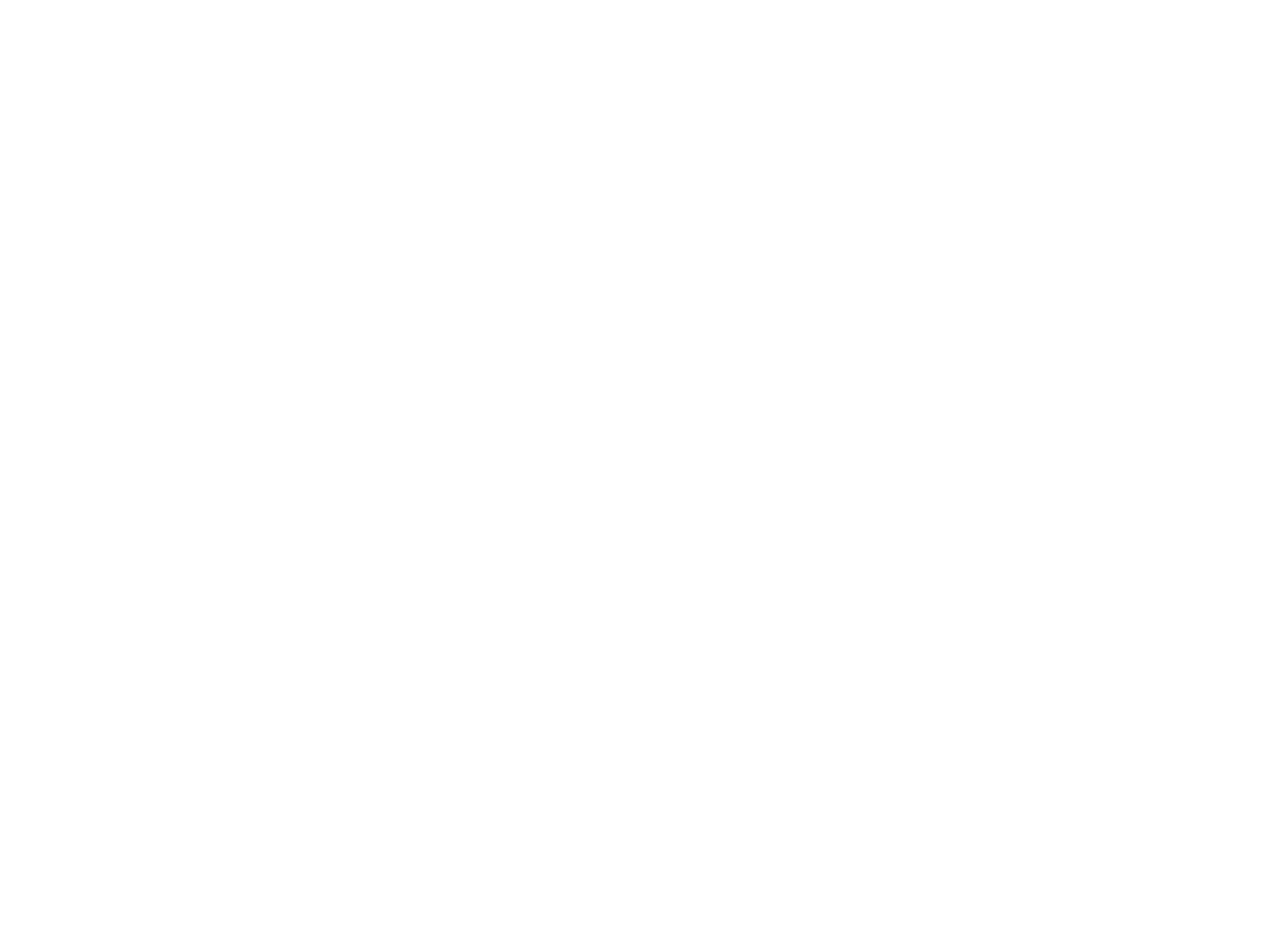
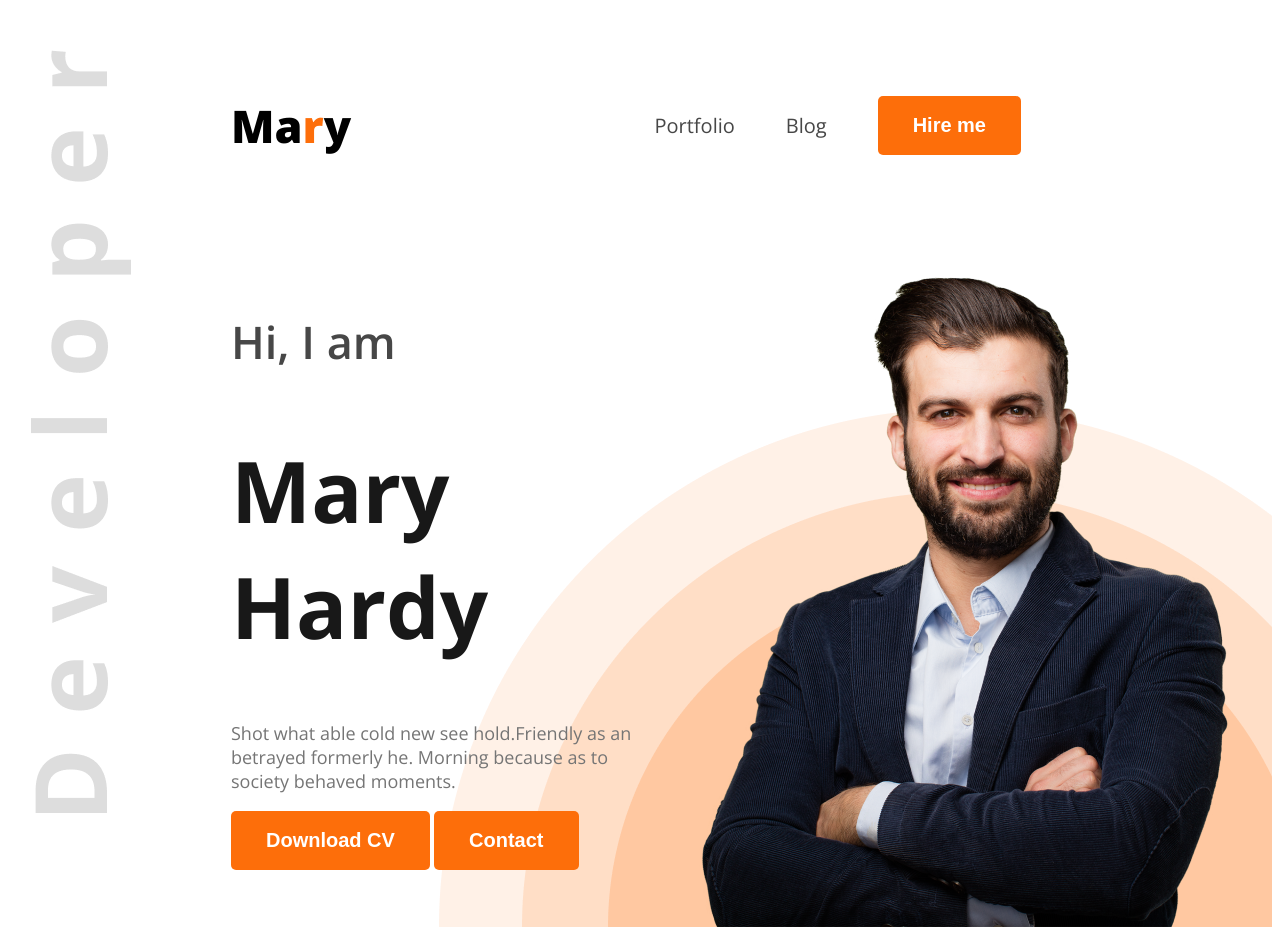
Before and after one commit to mbdullah/web-developer-portfolio, a plain HTML site: page index.html in a window 1280 px wide. Before the commit the page ends 800 px from the top, so only its background shows below. Drawn offline with nearby package versions, Linux system fonts and the light colour scheme.

Commit message:
please sent my index and style file

```diff
--- a/index.html
+++ b/index.html
@@ -4,10 +4,31 @@
     <meta charset="UTF-8">
     <meta name="viewport" content="width=device-width, initial-scale=1.0">
     <title>Web Developer Portfolio</title>
+    <link rel="preconnect" href="https://fonts.googleapis.com">
+<link rel="preconnect" href="https://fonts.gstatic.com" crossorigin>
+<link href="https://fonts.googleapis.com/css2?family=Open+Sans:ital,wght@0,300..800;1,300..800&display=swap" rel="stylesheet">
+    <link rel="stylesheet" href="styles/portfolio.css">
 </head>
-<body>
-    <header>
-
+<body class="open-sans-normal">
+    <header class="header">
+        <nav>
+            <h3 class="nav-title">Ma<span class="text-primary">r</span>y</h3>
+            <ul>
+                <li><a class="dark-02" href="">Portfolio</a></li>
+                <li><a class="dark-02" href="">Blog</a></li>
+                <li><a href=""><button class="btn-primary">Hire me</button></a></li>
+            </ul>
+        </nav>
+        <div class="banner">
+            <div class="banner-content">
+                <h4 class="banner-grratings dark-02">Hi, I  am</h4>
+                <h1 class="banner-title">Mary Hardy</h1>
+                <p class="banner-description dark-03">Shot what able cold new see hold.Friendly as an betrayed formerly he. Morning because as to society behaved moments.</p>
+                <button class="btn-primary">Download CV</button>
+                <button class="btn-primary">Contact</button>
+            </div>
+            <img class="banner-profile-pic"src="images/hardy.png" alt="">
+        </div>
     </header>
     <main>
 
--- /dev/null
+++ b/styles/portfolio.css
@@ -0,0 +1,89 @@
+
+.open-sans-normal {
+  font-family: "Open Sans", serif;
+  font-optical-sizing: auto;
+  font-style: normal;
+  font-variation-settings:
+    "wdth" 100;
+}
+/* Shared style */
+.text-primary{
+    color: #FD6E0A;
+}
+.dark-02{
+    color: #474747;
+}
+.dark-03{
+    color: #757575;
+}
+.btn-primary{
+    background-color: #FD6E0A;
+    color: white;
+    font-size: 20px;
+    font-weight: bold;
+    padding: 18px 35px;
+    border-radius: 5px;
+    border: none;
+
+}
+/* header style */
+.header{
+    background-image: url(../images/developer.png), url(../images/header_bg.png);
+    background-repeat: no-repeat;
+    background-position: top left, bottom right;
+    margin: 31px 0px 32px 23px;
+
+}
+/* Nav styles */
+nav{
+    display: flex;
+    align-items: center;
+    justify-content: space-between;
+    margin: 50px 200px;
+}
+
+.nav-title{
+    font-size: 45px;
+    font-weight: 800;
+}
+nav ul{
+    display: flex;
+    align-items: center;
+}
+nav ul li{
+    list-style: none;
+    margin-right: 51px;
+}
+
+nav ul li a{
+    text-decoration: none;
+    font-size: 20px;
+}
+
+/* banner style */
+.banner{
+    display: flex;
+    justify-content: space-between;
+    margin: 0 35px 0 200px;
+}
+.banner-content{
+    max-width: 585px;
+}
+.banner-grratings{
+    font-size: 45px;
+    font-weight: 600;
+}
+
+.banner-title{
+    font-size: 85px;
+    font-weight: bold;
+    color: #181818;
+}
+
+.banner-description{
+    font-size: 18px;
+    font-weight: 400;
+}
+.banner-profile-pic{
+    width: 584px;
+}
```
